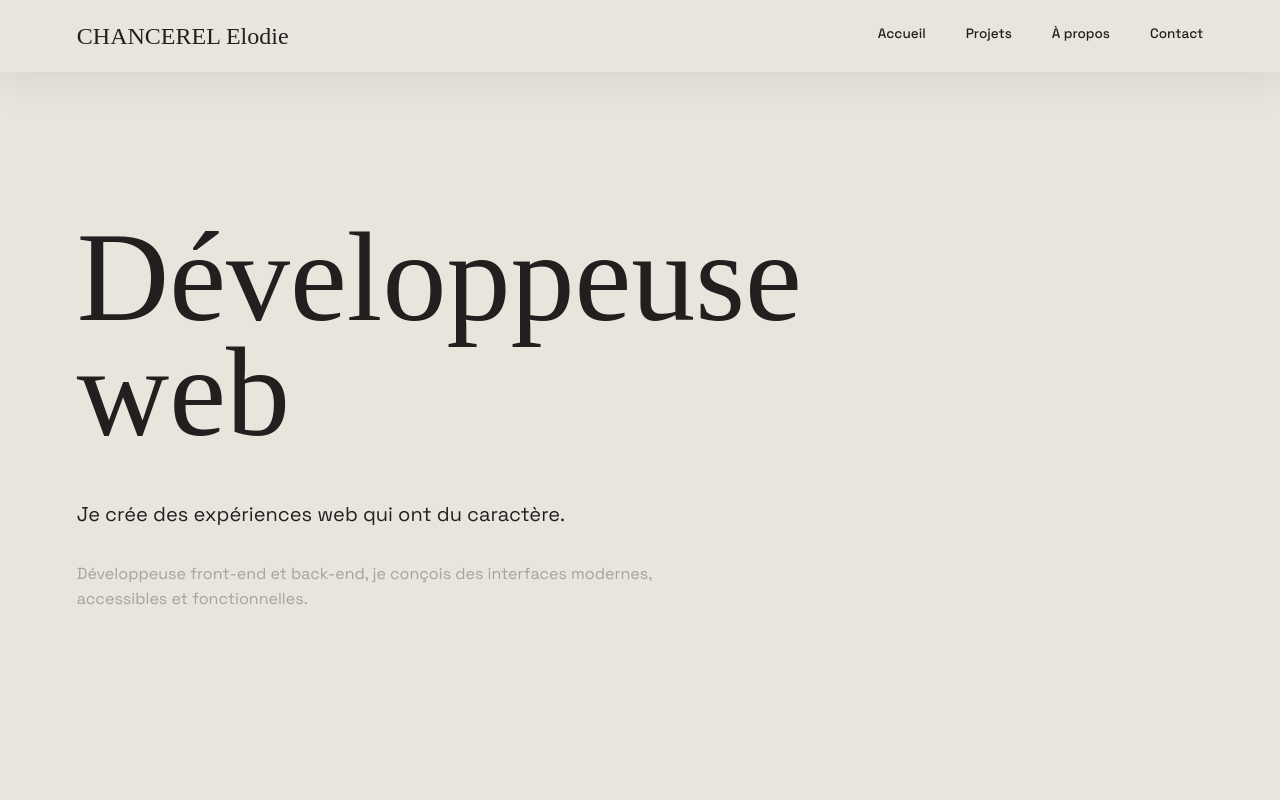
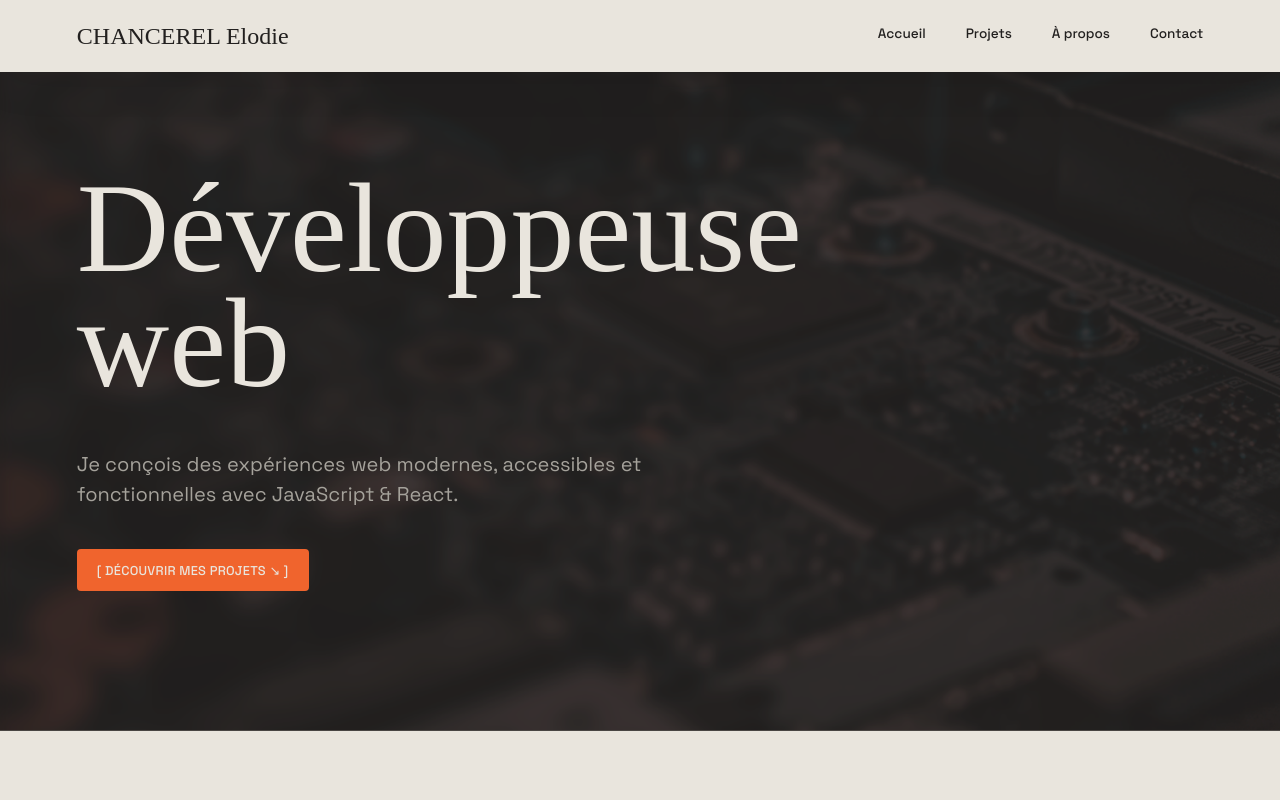
Before and after one commit to Daeliora/portfolio-2026, a React (Vite) app: page / in a window 1280 px wide. Shown: the top 800 px of the page. Built offline with nearby package versions, Linux system fonts and the light colour scheme; a web font is replaced by a local one.

Commit message:
add home hero CTA and background

```diff
--- a/src/index.css
+++ b/src/index.css
@@ -661,11 +661,40 @@ img {
 /*----------------------------------Home Hero----------------------------------------------------*/
 
 .home-hero {
-  min-height: 100vh;
+  position: relative;
+  min-height: calc(100vh - 70px);
   display: flex;
   flex-direction: column;
   justify-content: center;
   padding: 8rem 6vw 6rem;
+  overflow: hidden;
+  background-color: var(--color-surface);
+  color: var(--color-text-light);
+}
+
+.home-hero::before {
+  position: absolute;
+  inset: 0;
+  z-index: 0;
+  background-image: url('/images/background/background-hero.webp');
+  background-position: center;
+  background-size: cover;
+  content: '';
+}
+
+.home-hero::after {
+  position: absolute;
+  inset: 0;
+  z-index: 1;
+  background: rgba(0, 0, 0, 0.2);
+  content: '';
+}
+
+.home-hero h1,
+.home-hero__statement,
+.home-hero__cta {
+  position: relative;
+  z-index: 2;
 }
 
 .home-hero h1 {
@@ -682,21 +711,48 @@ img {
   margin: 3rem 0 0;
   font-size: 1.25rem;
   line-height: 1.5;
+  color: var(--color-text-secondary);
 }
 
-.home-hero__description {
-  max-width: 600px;
-  margin: 2rem 0 0;
-  color: var(--color-text-secondary);
-  font-size: 1rem;
-  line-height: 1.6;
+.home-hero__cta {
+  display: inline-flex;
+  align-items: center;
+  justify-content: center;
+  align-self: flex-start;
+  margin-top: 2.5rem;
+  padding: 0.8rem 1.25rem;
+  border-radius: 4px;
+  background-color: var(--color-accent);
+  color: var(--color-text-light);
+  font-size: 0.8rem;
+  font-weight: 500;
+  letter-spacing: 0.02em;
+  text-transform: uppercase;
+  transition:
+    background-color 200ms ease,
+    transform 200ms ease;
+}
+
+.home-hero__cta:hover,
+.home-hero__cta:focus-visible {
+  background-color: #d95726;
+  transform: translateY(-2px);
 }
 
 /*----------------------------------------*/
+
 @media (max-width: 768px) {
   .home-hero {
-    min-height: 100svh;
+    min-height: calc(100svh - 60px);
     padding: 7rem 1.5rem 4rem;
+  }
+
+  .home-hero::before {
+    background-position: center;
+  }
+
+  .home-hero::after {
+    background: rgba(0, 0, 0, 0.25);
   }
 
   .home-hero h1 {
@@ -708,12 +764,12 @@ img {
     font-size: 1rem;
   }
 
-  .home-hero__description {
-    margin-top: 2rem;
-    font-size: 0.85rem;
-  }
+  .home-hero__cta {
+  margin-top: 2rem;
+  padding: 0.7rem 1rem;
+  font-size: 0.7rem;
 }
-
+}
 
 /*----------------------------------Home Projects----------------------------------------------------*/
 
--- a/src/pages/Home/Home.jsx
+++ b/src/pages/Home/Home.jsx
@@ -10,13 +10,12 @@ function Home() {
         <h1>Développeuse web</h1>
 
         <p className="home-hero__statement">
-          Je crée des expériences web qui ont du caractère.
+          Je conçois des expériences web modernes, accessibles et fonctionnelles avec JavaScript & React.
         </p>
 
-        <p className="home-hero__description">
-          Développeuse front-end et back-end, je conçois des interfaces
-          modernes, accessibles et fonctionnelles.
-        </p>
+        <a className="home-hero__cta" href="#projets">
+          [ DÉCOUVRIR MES PROJETS ↘ ]
+        </a>
       </section>
 
       <AboutSection />
```
Also changed, not shown: 1 other file (tests, documents, lock files or other folders).
